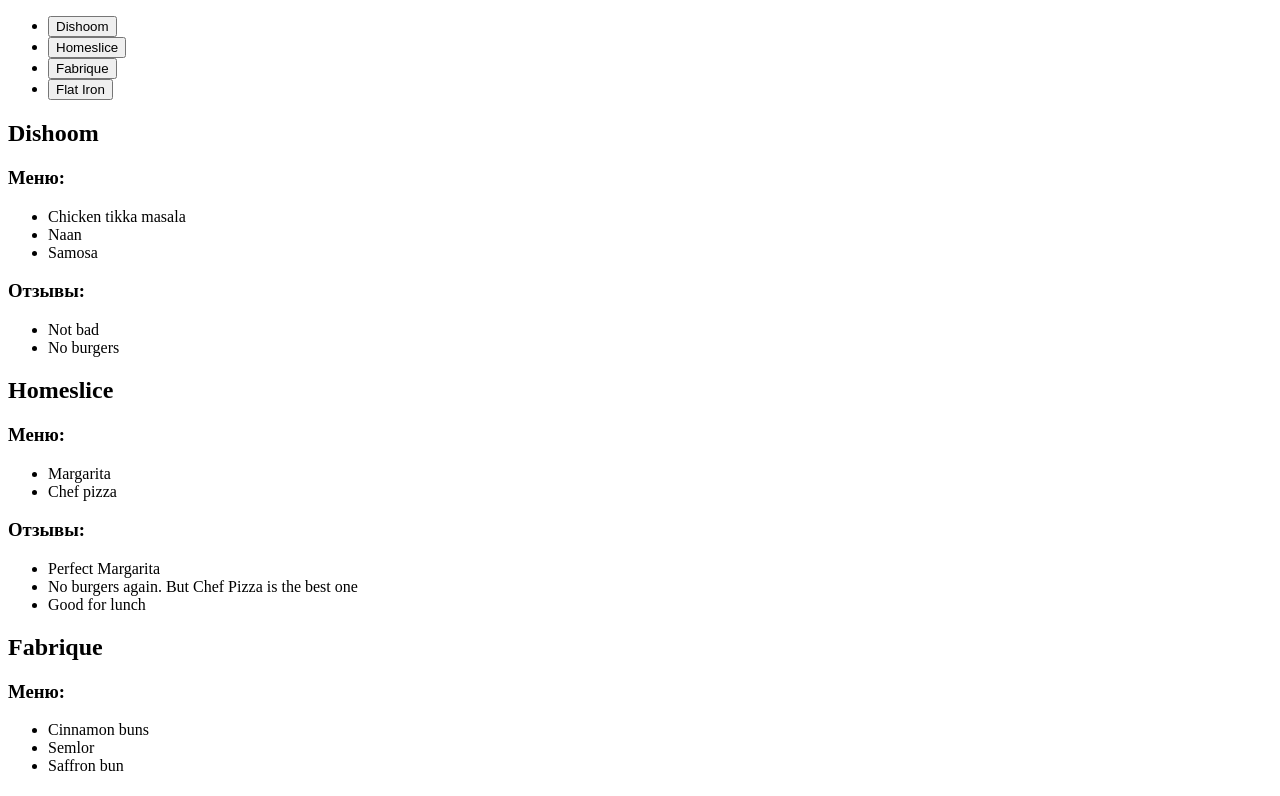
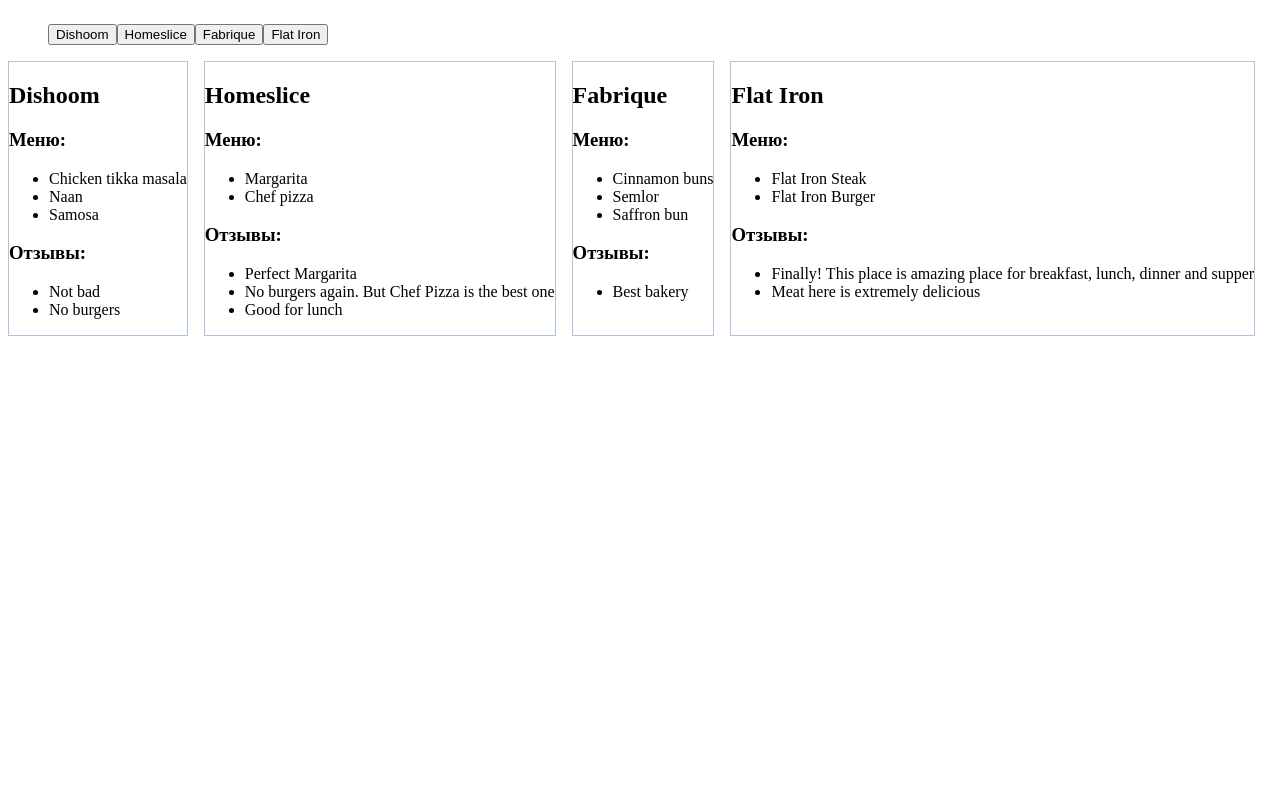
Before and after one commit to Zimson/rc2023, a React (Vite) app: page / in a window 1280 px wide. Shown: the top 796 px of the page. Built offline with nearby package versions, Linux system fonts and the light colour scheme.

Commit message:
Tabs, Restaurants: add some styles

```diff
--- a/src/components/common/Tabs/index.tsx
+++ b/src/components/common/Tabs/index.tsx
@@ -2,6 +2,7 @@
 
 import UnorderedList, {IItem} from '../UnorderedList';
 import Tab from '../Tab';
+import styles from './styles.module.css';
 
 interface ITabsProps {
   items: IItem[];
@@ -16,6 +17,7 @@
   return (
     <UnorderedList
       items={items}
+      className={styles.tabs}
       renderItem={(item: IItem) => (
         <Tab
           text={item.text as string}
--- /dev/null
+++ b/src/components/common/Tabs/styles.module.css
@@ -0,0 +1,4 @@
+.tabs {
+  display: inline-flex;
+  list-style: none;
+}
--- a/src/components/pages/Restaurants/index.tsx
+++ b/src/components/pages/Restaurants/index.tsx
@@ -3,6 +3,7 @@
 import Tabs from '../../common/Tabs';
 import IRestaurant from './models/IRestaurant.ts';
 import Restaurant from './Restaurant';
+import styles from './styles.module.css';
 
 interface IRestaurantsProps {
   restaurants: IRestaurant[];
@@ -21,9 +22,15 @@
   return (
     <div>
       <Tabs items={tabs} onTabClick={handleTabClick} />
-      {restaurants.map(restaurant => (
-        <Restaurant key={restaurant.id} restaurant={restaurant} />
-      ))}
+      <div className={styles.restaurants}>
+        {restaurants.map(restaurant => (
+          <Restaurant
+            key={restaurant.id}
+            restaurant={restaurant}
+            className={styles.restaurant}
+          />
+        ))}
+      </div>
     </div>
   );
 };
--- /dev/null
+++ b/src/components/pages/Restaurants/styles.module.css
@@ -0,0 +1,12 @@
+.restaurants {
+  display: flex;
+  flex-direction: row;
+}
+
+.restaurant {
+  border: 1px solid lightsteelblue;
+}
+
+.restaurant:not(:last-of-type) {
+  margin-right: 16px;
+}
```
